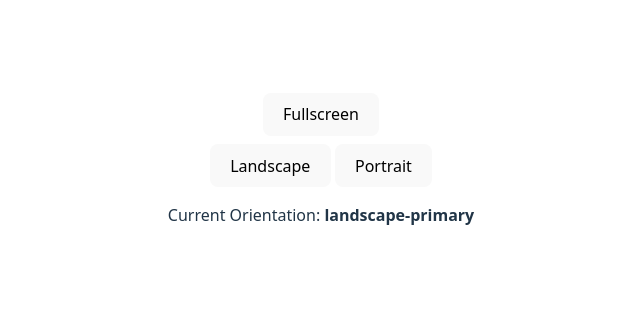
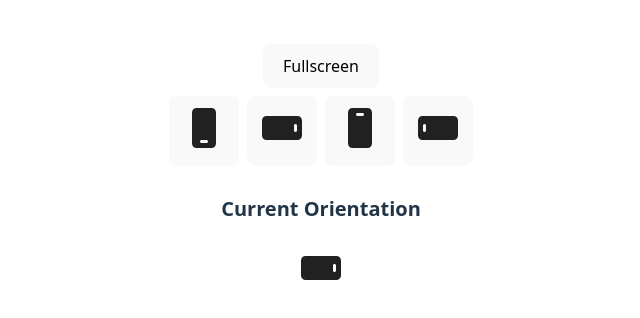
Before and after one commit to femincan/orientation-control, a Svelte app: page / in a window 1280 px wide. Shown: the part 232-550 px from the top of the page, without its empty margins (319-959 px from the left). Built offline with nearby package versions, Linux system fonts and the light colour scheme.

Commit message:
feat: add new features for v2

```diff
--- a/src/App.svelte
+++ b/src/App.svelte
@@ -1,11 +1,42 @@
 <script lang="ts">
+  import { onMount } from 'svelte';
+  import phoneIcon from './assets/phone.svg';
+
+  const orientationMap = {
+    'portrait-primary': 0,
+    'landscape-primary': -90,
+    'portrait-secondary': -180,
+    'landscape-secondary': -270,
+  };
+
   let mainElement: HTMLElement;
   let orientation = $state(screen.orientation.type);
   let fullscreen = $state(false);
 
-  screen.orientation.addEventListener('change', () => {
-    orientation = screen.orientation.type;
+  onMount(() => {
+    screen.orientation.addEventListener('change', () => {
+      orientation = screen.orientation.type;
+    });
+    document.addEventListener('fullscreenchange', () => {
+      orientation = screen.orientation.type;
+      fullscreen = document.fullscreenElement ? true : false;
+    });
+    document.addEventListener('focusin', () => {
+      orientation = screen.orientation.type;
+      fullscreen = document.fullscreenElement ? true : false;
+    });
   });
+
+  function handleOrientationChange(
+    e: MouseEvent & {
+      currentTarget: EventTarget & HTMLButtonElement;
+    },
+  ) {
+    const orientation = e.currentTarget.dataset.orientation as string;
+
+    // @ts-expect-error wront type
+    screen.orientation.lock(orientation);
+  }
 </script>
 
 <main bind:this={mainElement}>
@@ -22,24 +53,63 @@
   >
     {fullscreen ? 'Exit Fullscreen' : 'Fullscreen'}
   </button>
-  <div>
+  <div class="container">
     <button
-      onclick={() => {
-        // @ts-expect-error
-        screen.orientation.lock('landscape');
-      }}
+      onclick={handleOrientationChange}
+      aria-label="Change orientation to portrait primary"
+      data-orientation="portrait-primary"
     >
-      Landscape
+      <img
+        src={phoneIcon}
+        alt=""
+        aria-hidden="true"
+        style="rotate: {orientationMap['portrait-primary']}deg"
+      />
     </button>
     <button
-      onclick={() => {
-        // @ts-expect-error
-        screen.orientation.lock('portrait');
-      }}
+      onclick={handleOrientationChange}
+      aria-label="Change orientation to landscape primary"
+      data-orientation="landscape-primary"
     >
-      Portrait
+      <img
+        src={phoneIcon}
+        alt=""
+        aria-hidden="true"
+        style="rotate: {orientationMap['landscape-primary']}deg"
+      />
     </button>
-    <p>Current Orientation: <b>{orientation}</b></p>
+    <button
+      onclick={handleOrientationChange}
+      aria-label="Change orientation to portrait secondary"
+      data-orientation="portrait-secondary"
+    >
+      <img
+        src={phoneIcon}
+        alt=""
+        aria-hidden="true"
+        style="rotate: {orientationMap['portrait-secondary']}deg"
+      />
+    </button>
+    <button
+      onclick={handleOrientationChange}
+      aria-label="Change orientation to landscape secondary"
+      data-orientation="landscape-secondary"
+    >
+      <img
+        src={phoneIcon}
+        alt=""
+        aria-hidden="true"
+        style="rotate: {orientationMap['landscape-secondary']}deg"
+      />
+    </button>
+  </div>
+  <div class="info">
+    <p class="title">Current Orientation</p>
+    <img
+      src={phoneIcon}
+      alt={orientation}
+      style="rotate: {orientationMap[orientation]}deg"
+    />
   </div>
 </main>
 
@@ -51,4 +121,42 @@
     align-items: center;
     gap: 8px;
   }
+
+  .container {
+    display: flex;
+    justify-content: center;
+    align-items: center;
+    gap: 8px;
+  }
+
+  .container button {
+    width: 70px;
+    height: 70px;
+    padding: 0;
+  }
+
+  .container button img,
+  .info img {
+    width: 48px;
+    height: 48px;
+  }
+
+  .info {
+    display: flex;
+    flex-direction: column;
+    justify-content: center;
+    align-items: center;
+  }
+
+  .info .title {
+    font-size: 20px;
+    font-weight: 700;
+  }
+
+  @media (prefers-color-scheme: dark) {
+    .container button img,
+    .info img {
+      filter: invert(1);
+    }
+  }
 </style>
```
Also changed, not shown: src/assets/phone.svg (added).
